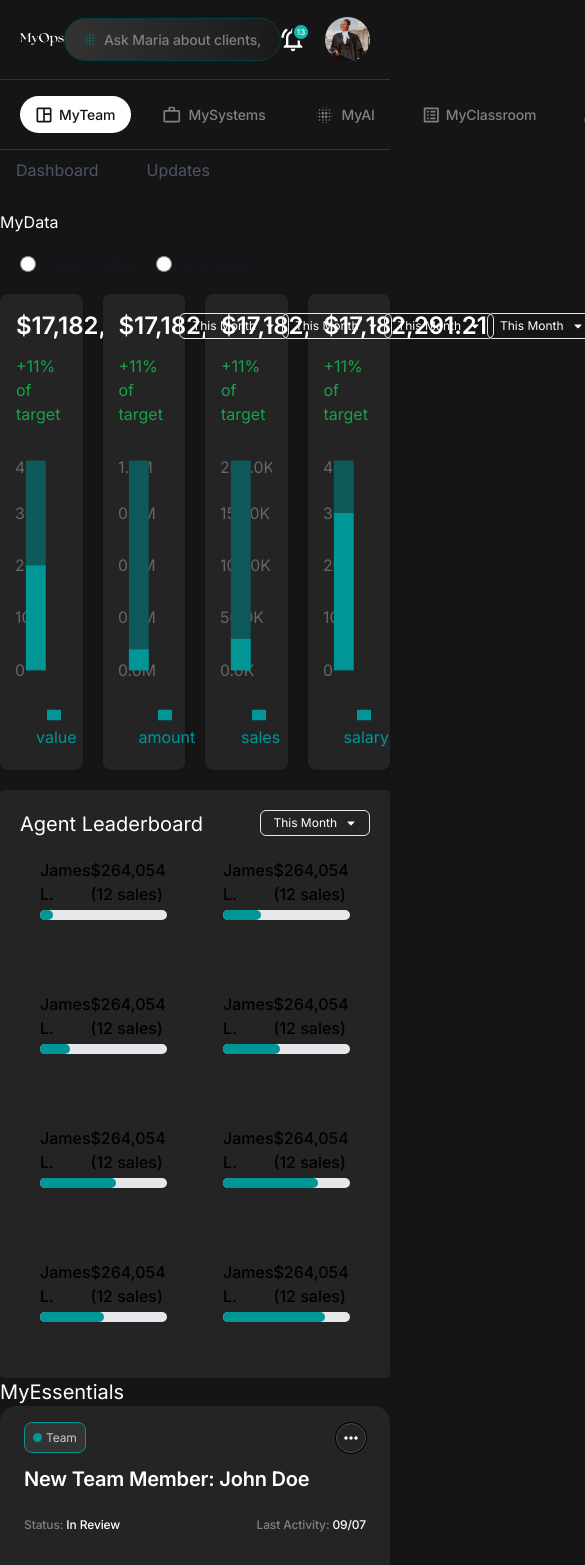
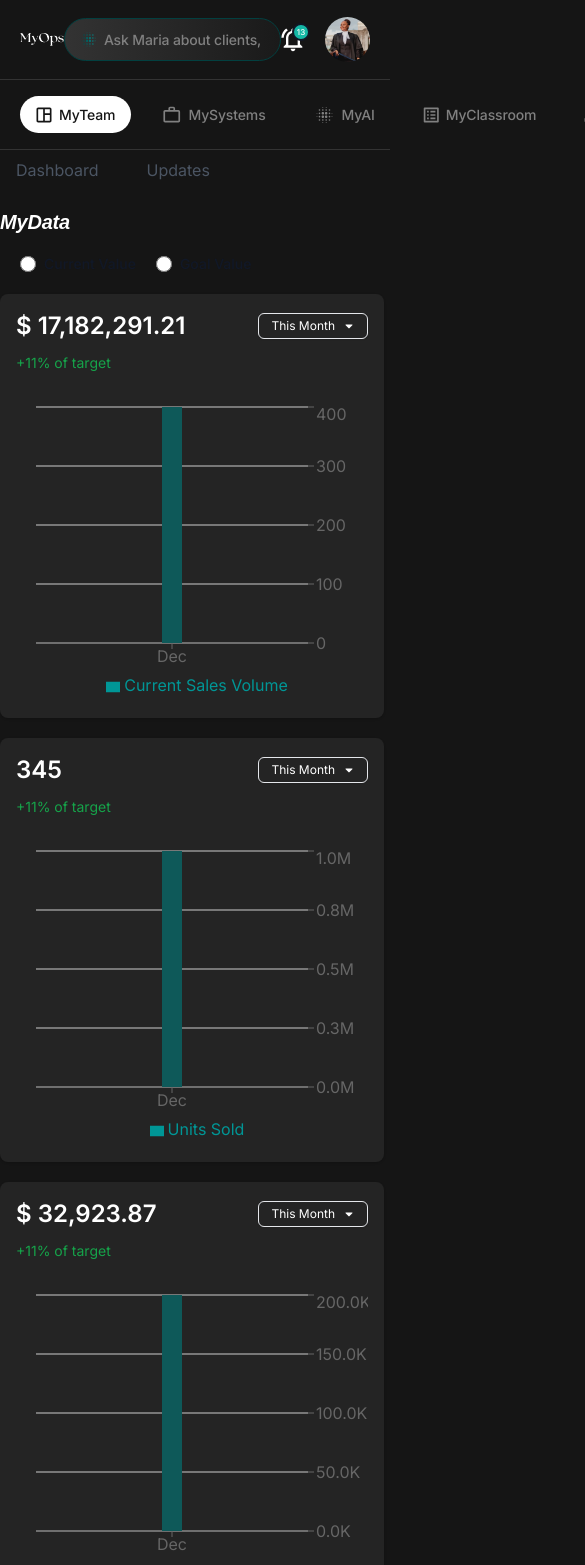
Before and after one commit to Webgenius0/atomana-react, a React (Vite) app: page / in a window 390 px wide. Shown: the top 1565 px of the page, 585 px wide, since content can reach past the window. Built offline with nearby package versions, Linux system fonts and the light colour scheme; a web font is replaced by a local one.

Commit message:
myteam page

```diff
--- a/src/components/ChartCard.jsx
+++ b/src/components/ChartCard.jsx
@@ -1,7 +1,7 @@
 import BarCharts from "./BarChart";
 import Dropdown from "./Dropdown";
 
-const ChartCard = ({ data, xKey, yKey, yDomain }) => {
+const ChartCard = ({ data, xKey, yKey, yDomain,total }) => {
   const options = [
     { value: "This Month", label: " This Month" },
     { value: "This Year", label: "This Year" },
@@ -15,10 +15,10 @@ const ChartCard = ({ data, xKey, yKey, yDomain }) => {
     <>
       <div>
         <div className="max-w-sm w-full  rounded-lg shadow bg-[#242424] p-4 md:p-6">
-          <div className="flex justify-between items-center mb-3">
+          <div className="flex justify-between items-center mb-2">
             {/* Large Number */}
             <div className="text-white text-2xl font-semibold">
-              $17,182,291.21
+              {total}
             </div>
 
             {/* Dropdown */}
@@ -30,7 +30,7 @@ const ChartCard = ({ data, xKey, yKey, yDomain }) => {
               />
             </div>
           </div>
-          <span className="text-green-600 ">+11% of target</span>
+          <span className="text-green-600 text-sm ">+11% of target</span>
 
           <div className="mt-7">
             <div>
--- a/src/components/EssentialCard.jsx
+++ b/src/components/EssentialCard.jsx
@@ -1,4 +1,5 @@
 import { FaCalendarAlt } from "react-icons/fa";
+import personimg from "../../src/assets/images/user.png"
 const EssentialCard = ({ data }) => {
   const { type, title, status, lastActivity } = data;
 
@@ -47,7 +48,7 @@ const EssentialCard = ({ data }) => {
           <div className="flex items-center gap-4">
             <img
               className="w-8 h-8 rounded-full"
-              src="/docs/images/people/profile-picture-5.jpg"
+              src={personimg}
               alt=""
             />
             <div className="font-medium dark:text-white">
--- a/src/components/ProgressBar.jsx
+++ b/src/components/ProgressBar.jsx
@@ -1,16 +1,12 @@
 import PropTypes from "prop-types";
 
-const ProgressBar = ({ progress }) => {
+const ProgressBar = ({ progress,name,sales }) => {
   return (
-    <div >
-      <div className="p-5 ">
+    <div>
+      <div className="p-5">
         <div className="flex justify-between">
-          <div className="mb-1 text-base font-medium dark:text-white">
-            James L.
-          </div>
-          <div className="mb-1 text-base font-medium dark:text-white">
-            $264,054 (12 sales)
-          </div>
+          <div className="mb-1 text-base font-medium dark:text-white">{name}</div>
+          <div className="mb-1 text-base font-medium dark:text-white">{sales}</div>
         </div>
         <div className="w-full bg-gray-200 rounded-full h-2.5 mb-4 dark:bg-gray-700">
           <div
--- a/src/pages/MyTeam.jsx
+++ b/src/pages/MyTeam.jsx
@@ -18,38 +18,52 @@ const MyTeam = () => {
     setSelectedValue(value);
   };
   const [chartData, setChartData] = useState([]);
-  const progressValues = [10, 30, 24, 45, 60, 75, 50, 80];
+  const progressValues = [
+    { name: "James L.", sales: "$264,054 (12 sales)", progress: 10 },
+    { name: "Emily R.", sales: "$175,000 (8 sales)", progress: 30 },
+    { name: "Michael S.", sales: "$90,500 (5 sales)", progress: 24 },
+    { name: "Sarah T.", sales: "$320,700 (15 sales)", progress: 45 },
+    { name: "David K.", sales: "$210,000 (10 sales)", progress: 60 },
+    { name: "Anna W.", sales: "$150,000 (7 sales)", progress: 75 },
+    { name: "Chris M.", sales: "$190,000 (9 sales)", progress: 50 },
+    { name: "Sophia P.", sales: "$400,000 (20 sales)", progress: 80 },
+  ];
+
   useEffect(() => {
     // Simulate API call
     const fetchData = async () => {
       const response = [
         {
           id: 1,
-          data: [{ name: "January", value: 200 }],
+          data: [{ name: "Dec", value: 200 }],
           xKey: "name",
-          yKey: "value",
-          yDomain: [0, 400], // The yDomain will adjust dynamically
+          yKey: "Current Sales Volume",
+          yDomain: [0, 400],
+          total:'$ 17,182,291.21'
         },
         {
           id: 2,
-          data: [{ name: "Q1", amount: 100000 }],
+          data: [{ name: "Dec", amount: 100000 }],
           xKey: "name",
-          yKey: "amount",
-          yDomain: [0, 1000000], // Adjust dynamically based on max value
+          yKey: "Units Sold",
+          yDomain: [0, 1000000],
+          total:'345'
         },
         {
           id: 3,
-          data: [{ name: "Item A", sales: 30000 }],
+          data: [{ name: "Dec", sales: 30000 }],
           xKey: "name",
-          yKey: "sales",
-          yDomain: [0, 200000], // Adjust dynamically based on max value
+          yKey: "Expenses",
+          yDomain: [0, 200000],
+          total:'$ 32,923.87'
         },
         {
           id: 4,
-          data: [{ name: "John", salary: 300 }],
+          data: [{ name: "Dec", salary: 300 }],
           xKey: "name",
-          yKey: "salary",
-          yDomain: [0, 400], // Adjust dynamically based on max value
+          yKey: "Gross Profit",
+          yDomain: [0, 400],
+          total:'$ 192,812.94'
         },
       ];
       setChartData(response);
@@ -77,7 +91,7 @@ const MyTeam = () => {
         <TabStepper tabs={tabs} />
         <div>
           <div className="mt-5 mb-5">
-            <h1 className="text-white">MyData</h1>
+            <h1 className="text-white section-title">MyData</h1>
             <div className="flex gap-5 pt-5">
               <div className="flex items-center ml-5">
                 <input
@@ -125,7 +139,7 @@ const MyTeam = () => {
             </div>
           </div>
           <div>
-            <div className=" grid grid-cols-4 gap-5">
+            <div className=" grid grid-cols-1 md:grid-cols-2 lg:grid-cols-4 gap-5">
               {chartData.map((chart) => (
                 <ChartCard
                   key={chart.id}
@@ -133,6 +147,7 @@ const MyTeam = () => {
                   xKey={chart.xKey}
                   yKey={chart.yKey}
                   yDomain={chart.yDomain}
+                  total={chart.total}
                 />
               ))}
             </div>
@@ -140,24 +155,24 @@ const MyTeam = () => {
           <div>
             <div className="bg-[#242424] mt-5 p-5 rounded">
               <div className="flex justify-between">
-                <h1 className="text-white text-xl">Agent Leaderboard</h1>
+                <h1 className=" text-xl section-title">Agent Leaderboard</h1>
                 <div>
                   <Dropdown options={options} onSelect={handleSelect}/>
                 </div>
               </div>
               <div className="grid grid-cols-2 gap-4 w-full  rounded  ">
-                {progressValues.map((progress, index) => (
-                  <div key={index} className="w-full">
-                    <ProgressBar progress={progress} />
-                  </div>
-                ))}
+              {progressValues.map((item, index) => (
+    <div key={index} className="w-full">
+      <ProgressBar name={item.name} sales={item.sales} progress={item.progress} />
+    </div>
+  ))}
               </div>
             </div>
           </div>
 
 
           <div>
-            <h1 className="text-white text-xl">MyEssentials</h1>
+            <h1 className="text-white section-title text-xl mt-5 mb-5">MyEssentials</h1>
             <div className="grid sm:grid-cols-2 md:grid-cols-3 lg:grid-cols-4 gap-4 pb-5">
       {data?.map((item) => (
         <EssentialCard key={item?.id} data={item} />
@@ -167,6 +182,43 @@ const MyTeam = () => {
             <div>
 
             </div>
+
+            <div>
+              <div>
+                <h1 className="text-white section-title text-xl mt-5 mb-5">
+                Our Mission
+                </h1>
+                <div>
+                  <div className="bg-[#242424] p-5 flex gap-10 rounded">
+                    <div>
+                      <p className="section-title max-w-xs ">To Create Lifelong Relationships and Raving Fans</p>
+                    </div>
+
+                    <div>
+                      <h1 className="section-title max-w-xs">Excellence</h1>
+                      <p className="max-w-xs text-light">Consistent execution, Do things the right way consistently</p>
+                    </div>
+                    <div>
+                      <h1 className="section-title max-w-xs">Excellence</h1>
+                      <p className="max-w-xs text-light">Consistent execution, Do things the right way consistently</p>
+                    </div>
+                    <div>
+                      <h1 className="section-title max-w-xs">Excellence</h1>
+                      <p className=" max-w-xs text-light">Consistent execution, Do things the right way consistently</p>
+                    </div>
+                    <div>
+                      <h1 className="section-title max-w-xs">Excellence</h1>
+                      <p className=" max-w-xs text-light">Consistent execution, Do things the right way consistently</p>
+                    </div>
+                    <div>
+                      <h1 className="section-title max-w-xs">Excellence</h1>
+                      <p className=" max-w-xs text-light">Consistent execution, Do things the right way consistently</p>
+                    </div>
+
+                  </div>
+                </div>
+              </div>
+            </div>
           </div>
         </div>
       </div>
```
